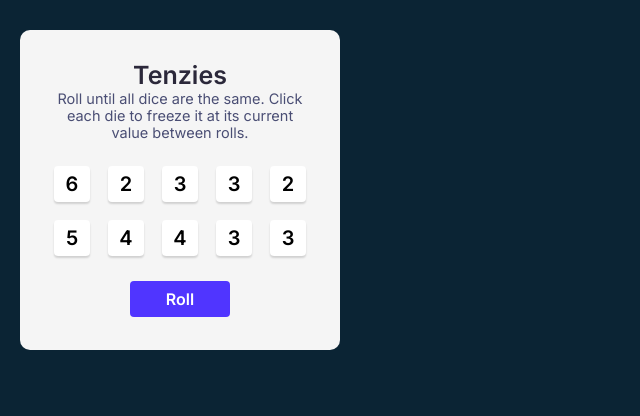
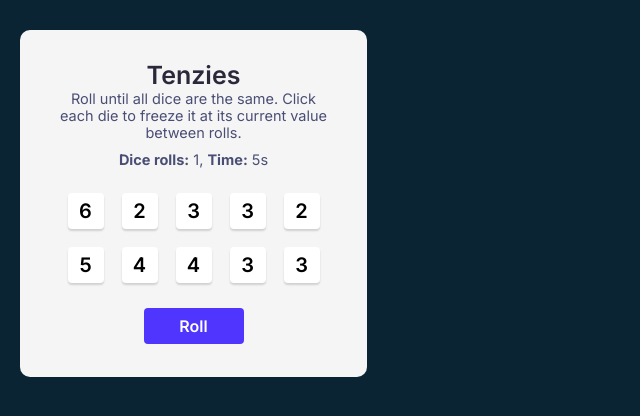
Before and after one commit to daniela-mendes/react-101, a React (Vite) app in the folder tenzies/: page / in a window 1280 px wide. Shown: the top 416 px of the page, without its empty margins (0-640 px from the left). Built offline with nearby package versions, Linux system fonts and the light colour scheme.

Commit message:
tenzies capstone: extras - counter (to count the number of times the dice were rolled) - time (to track the game duration) - window resizing (to resize the confetti when/if the user resizes the window)

```diff
--- a/tenzies/package.json
+++ b/tenzies/package.json
@@ -16,6 +16,7 @@
   },
   "devDependencies": {
     "@eslint/js": "^9.19.0",
+    "@types/node": "^22.13.1",
     "@types/react": "^19.0.8",
     "@types/react-dom": "^19.0.3",
     "@vitejs/plugin-react": "^4.3.4",
--- a/tenzies/src/App.tsx
+++ b/tenzies/src/App.tsx
@@ -3,7 +3,43 @@ import Dice from "./Dice"
 import Confetti from 'react-confetti'
 
 export default function App() {
-	const { innerWidth, innerHeight } = window;
+	const [windowSize, setWindowSize] = useState({
+		width: window.innerWidth,
+		height: window.innerHeight
+	})
+
+	useEffect(() => {
+		function watchWindowSize() {
+			setWindowSize({
+				width: window.innerWidth,
+				height: window.innerHeight
+			})
+		}
+		window.addEventListener("resize", watchWindowSize)
+		return function() {
+			window.removeEventListener("resize", watchWindowSize)
+		}
+	}, [])
+
+	// counter of dice rolls
+	const [counter, setCounter] = useState(1)
+
+	// game duration //
+	const [tracker, setTracker] = useState(0)
+
+	const [isRunning, setIsRunning] = useState(true)
+
+	let interval = useRef<NodeJS.Timeout | null>(null);
+
+	useEffect(() => {
+		if (isRunning) {
+			interval.current = setInterval(() => {
+				setTracker(prevTracker => prevTracker + 1)
+			}, 1000)
+		}
+		return () => {clearInterval(interval.current!)}
+	}, [isRunning])
+	///////////////////
 
 	const [diceObjs, setDiceObjs] = useState(() => generateAllNewDice())
 
@@ -14,10 +50,17 @@ export default function App() {
 	const newGameButton = useRef<HTMLButtonElement>(null)
 
 	useEffect(() => {
-		if (gameWon) newGameButton.current?.focus()
+		if (gameWon) {
+			newGameButton.current?.focus()
+			setIsRunning(false)
+			clearInterval(interval.current!)
+		}
 	}, [gameWon])
 
 	function generateAllNewDice() {
+		setCounter(1);
+		setTracker(0);
+		setIsRunning(true)
         const diceArray = []
         for (let i = 0; i < 10; i++)
             diceArray.push({
@@ -33,6 +76,7 @@ export default function App() {
 	))
 
 	function rollDice() {
+		setCounter(prevCount => prevCount + 1)
 		setDiceObjs(prevDice =>
             prevDice.map(dieObj =>
                 dieObj.isHeld ? dieObj : {...dieObj, value: Math.ceil(Math.random() * 6)}
@@ -54,12 +98,13 @@ export default function App() {
 
   	return (
 		<main>
-			{gameWon && <Confetti width={innerWidth} height={innerHeight} />}
+			{gameWon && <Confetti width={windowSize.width} height={windowSize.height} />}
 			<div aria-live="polite" className="sr-only">
 				{gameWon && <p>You won! Press "New Game" to start again.</p>}
 			</div>
 			<span className="title">Tenzies</span>
 			<span className="description">Roll until all dice are the same. Click each die to freeze it at its current value between rolls.</span>
+			<span className="description margin-top"><b>Dice rolls:</b> {counter}, <b>Time:</b> {tracker}s</span>
 			<div className="grid">
 				{dice}
 			</div>
--- a/tenzies/src/index.css
+++ b/tenzies/src/index.css
@@ -14,8 +14,8 @@ body {
 }
 
 main {
-  width: 320px;
-  height: 320px;
+  width: 347px;
+  height: 347px;
   background-color: #F5F5F5;
   border-radius: 10px;
 
@@ -77,6 +77,10 @@ button {
   font-family: Inter;
 }
 
+.margin-top {
+  margin-top: 10px;
+}
+
 .sr-only {
   position: absolute;
   width: 1px;
```
Also changed, not shown: 1 other file (tests, documents, lock files or other folders).
